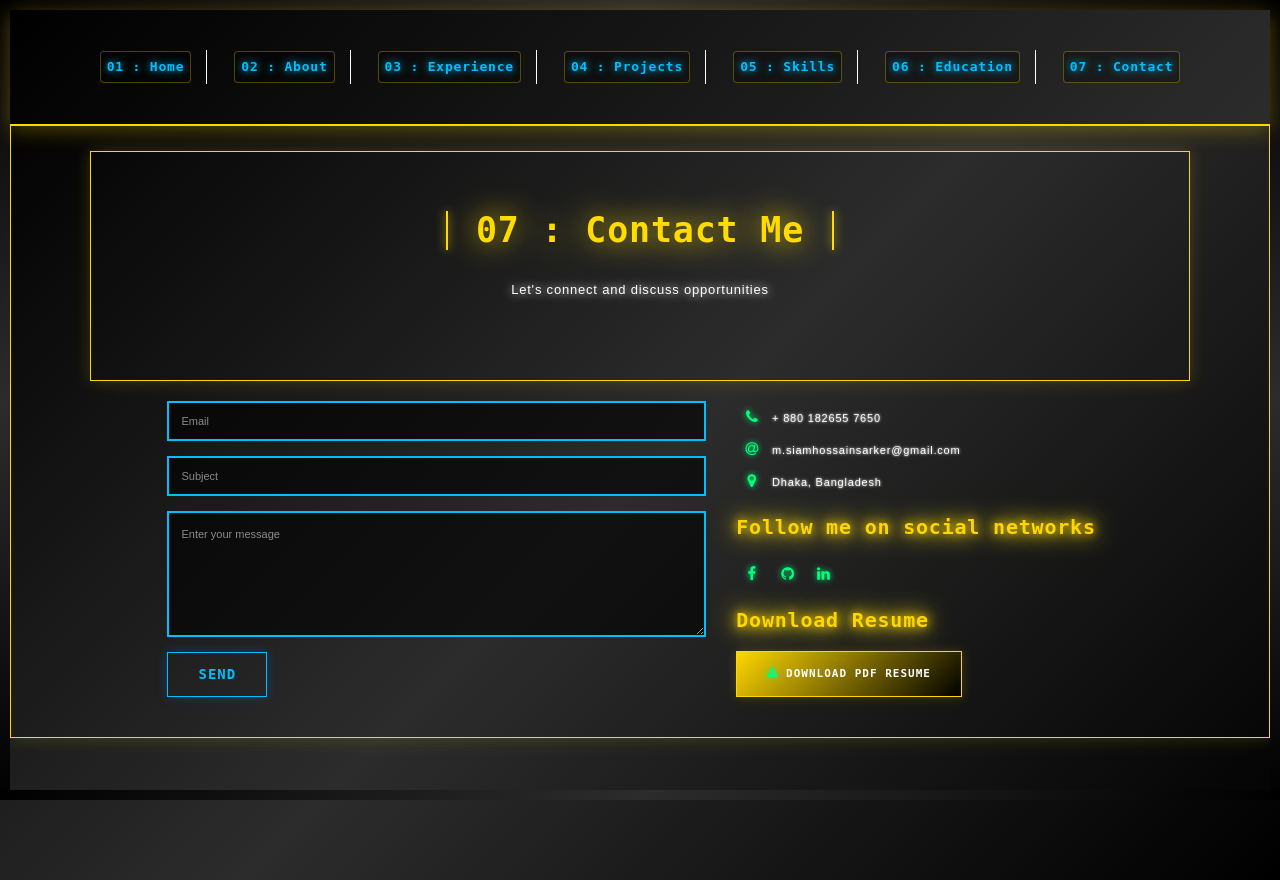
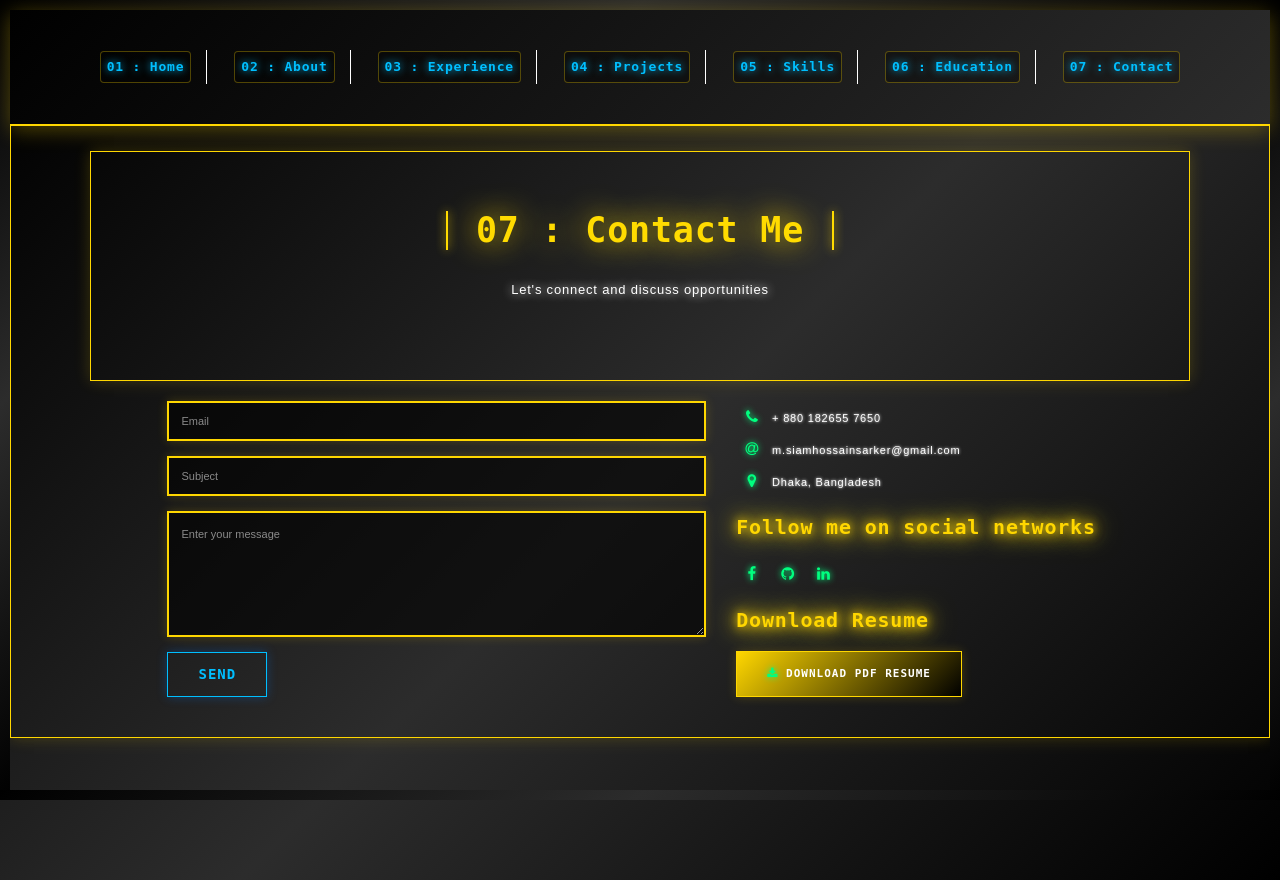
Before and after one commit to SiamSarker/portfo, a Flask app: page /contact.html in a window 1280 px wide. Run offline with Flask 2, Linux system fonts and the light colour scheme; some libraries are stand-ins or nearby versions.

Commit message:
Update form controls to Star Wars gold theme
STAR WARS FORM THEME:
- Updated .form-control to use Star Wars gold instead of blue
- Enhanced form styling with gold borders and glow effects
- Improved focus state with gold background tint
- Maintained Star Wars typography and styling

CHANGES MADE:
- Border: Changed from var(--starwars-blue) to var(--starwars-gold)
- Box-shadow: Added gold glow effect (0 0 10px rgba(255, 215, 0, 0.2))
- Focus background: Changed from blue to gold tint (rgba(255, 215, 0, 0.1))
- Focus border: Maintained var(--starwars-gold) for consistency
- Focus glow: Enhanced gold glow (0 0 15px rgba(255, 215, 0, 0.3))

STAR WARS STYLING:
- Gold borders: var(--starwars-gold) for Star Wars theme
- Gold glow: Subtle box shadow for futuristic effect
- Gold focus: Gold background tint on focus
- Sharp corners: border-radius: 0 for futuristic look
- Star Wars font: 'Rajdhani', sans-serif maintained
- Dark background: rgba(0, 0, 0, 0.6) for contrast

FORM STATES:
- Default: Gold border with subtle gold glow
- Focus: Gold background tint with enhanced gold glow
- Placeholder: Silver color for Star Wars theme
- Transition: Smooth 0.3s ease for all changes

BENEFITS:
- Consistent Star Wars theme throughout portfolio
- Better visual hierarchy with gold accents
- Enhanced user experience with clear focus states
- Professional appearance with Star Wars styling
- Improved form usability with clear visual feedback

Form controls now display with cohesive Star Wars gold theming!

```diff
--- a/static/custom.css
+++ b/static/custom.css
@@ -874,16 +874,17 @@ div, section, article, main, aside, header, footer {
 
 .form-control {
     background: rgba(0, 0, 0, 0.6) !important;
-    border: 2px solid var(--starwars-blue) !important;
+    border: 2px solid var(--starwars-gold) !important;
     color: var(--starwars-white) !important;
     font-family: 'Rajdhani', sans-serif !important;
     border-radius: 0 !important;
     padding: 12px !important;
     transition: all 0.3s ease !important;
+    box-shadow: 0 0 10px rgba(255, 215, 0, 0.2) !important;
 }
 
 .form-control:focus {
-    background: rgba(0, 191, 255, 0.1) !important;
+    background: rgba(255, 215, 0, 0.1) !important;
     border-color: var(--starwars-gold) !important;
     box-shadow: 0 0 15px rgba(255, 215, 0, 0.3) !important;
     color: var(--starwars-white) !important;
```
